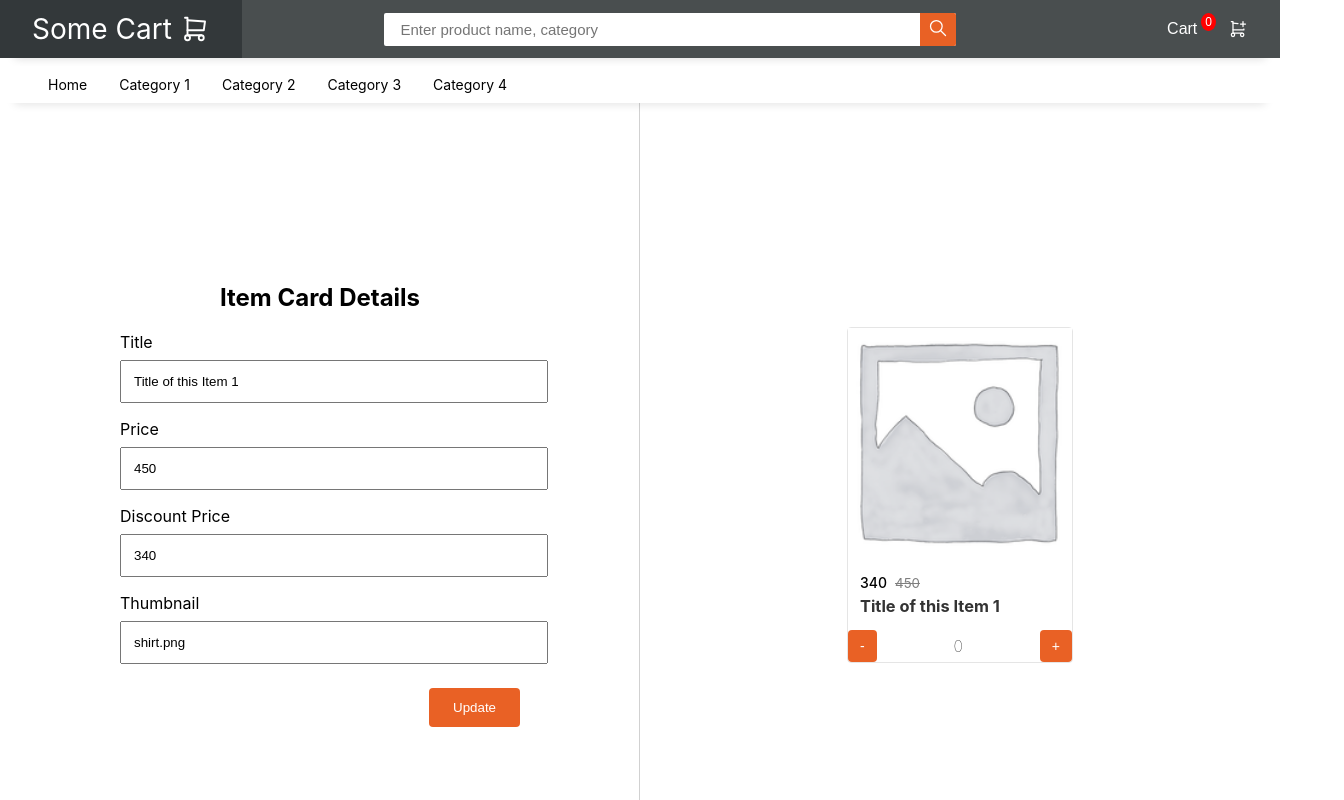
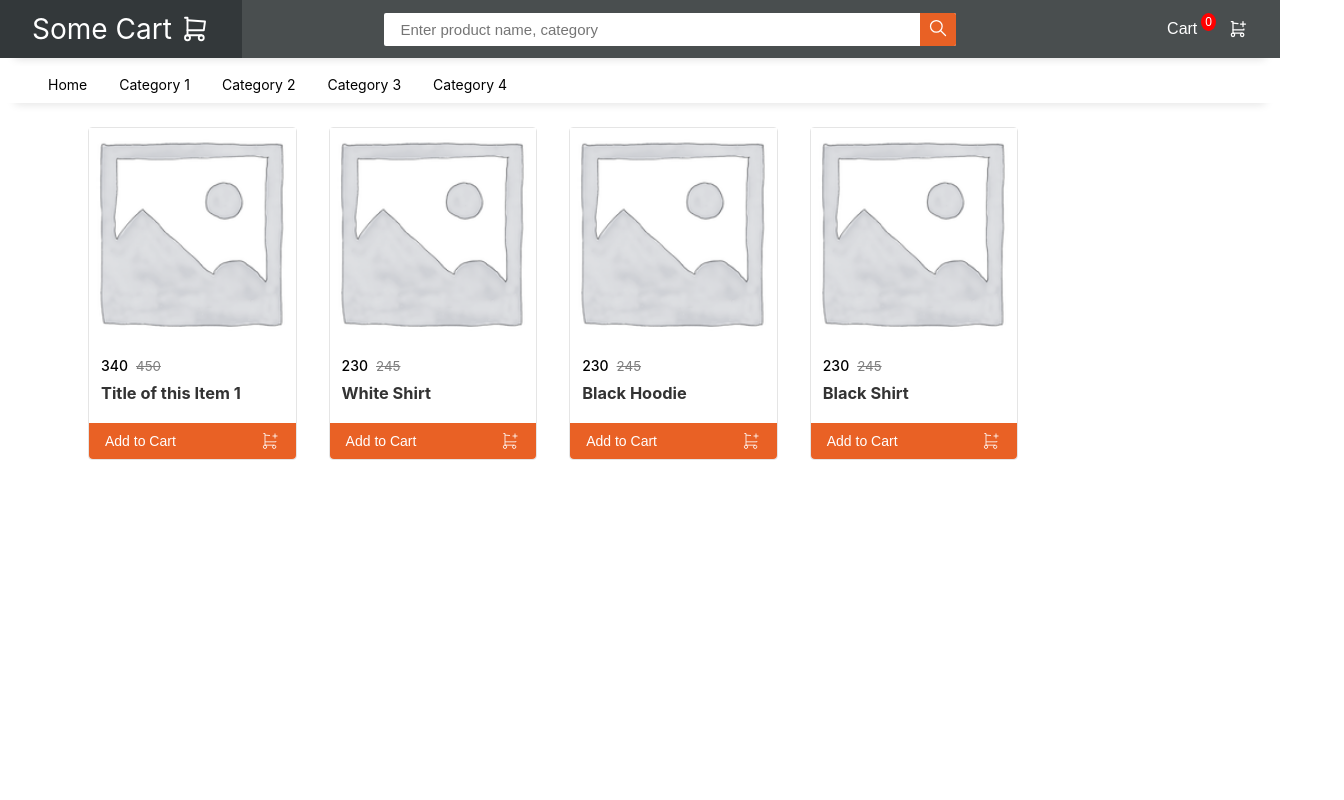
Before and after one commit to Phushyamithra/GFG_React_Module, a React (Create React App) app: page / in a window 1280 px wide. Shown: the top 800 px of the page, 1344 px wide, since content can reach past the window. Built offline with nearby package versions, Linux system fonts and the light colour scheme.

Commit message:
Start commit with map function usage 23-3-24

```diff
--- a/src/components/Item.js
+++ b/src/components/Item.js
@@ -1,26 +1,10 @@
 import cartIcon from '.././assets/icons/cart.svg'
-import {useState} from "react"
 
 // click on add to cart action
 
-const Item = ({data})=>{
+const Item = ({ data }) => {
 
-    const [counter,setCounter] = useState(0);
-
-    const descreaseCounterByOne = () => {
-      let count= counter-1;
-      if(count<0){
-        return;
-      }
-      setCounter(count);
-    }
-
-    const increaseCounterByOne = () => {
-      let count = counter+1;
-      setCounter(count);
-    }
   return (
-
     <div className={"item-card"}>
       <img src={data.thumbnail} className={"img-fluid"} alt="Page shirt item" />
       <div className={"item-card__information"}>
@@ -32,17 +16,10 @@ const Item = ({data})=>{
           <h3>{data.title}</h3>
         </div>
       </div>
-            {/* <button className={"cart-add"} onClick={clickOnCart}>
+      <button className={"cart-add"} >
         <span>Add to Cart</span>
         <img src={cartIcon} alt="Cart logo" />
       </button>
-             */}
-            <div className={"cart-addon"}>
-                <button onClick={descreaseCounterByOne}><span>-</span></button>
-                <span className={"counter"}>{counter}</span>
-                <button onClick={increaseCounterByOne}><span>+</span></button>
-            </div>
-
     </div>
   );
 }
--- a/src/components/ProductList.js
+++ b/src/components/ProductList.js
@@ -1,42 +1,48 @@
 import { useState } from "react"
 import Item from "./Item"
-import Form from "./Form"
 
 const ProductList = () => {
 
 
-    const [item, setItem] = useState({
+    const [items, setItems] = useState([{
         id: 0,
         title: "Title of this Item 1",
         price: 450,
         discountedPrice: 340,
         thumbnail: "shirt.png"
-    })
-    const handleChange = (event) => {
-      setItem({
-        ...item,
-        [event.target.name] : event.target.value
-      })
-    }
-    const submitForm = event => {
-        event.preventDefault();
+    },
+    {
+        id: 1,
+        title: "White Shirt",
+        price: 245,
+        discountedPrice: 230,
+        thumbnail: "shirt.png",
+    },
+    {
+        id: 2,
+        title: "Black Hoodie",
+        price: 245,
+        discountedPrice: 230,
+        thumbnail: "shirt.png",
+    },
+    {
+        id: 3,
+        title: "Black Shirt",
+        price: 245,
+        discountedPrice: 230,
+        thumbnail: "shirt.png",
+    }]
+    );
 
-        if(item.discountedPrice > item.price) {
-            alert("Discounted Price cannot be greater than price")
-            return;
-        }
-        console.log("Data from Form came back "+item);
-    }
 
     return (
-        <div className={"product-wrapper"}>
-            <div className={"form"}>
-                <Form item = {item} onInputChange ={handleChange} onFormSubmission = {submitForm}></Form>
-            </div>
-            <div>
-                <div>
-                    <Item data={item} />
-                </div>
+        <div className={"product-list"}>
+            <div className={"product-list--wrapper"}>
+               {
+                    items.map((item) => {
+                      return(<Item data ={item}/>);
+                    })
+                }
             </div>
         </div>
     )
--- a/src/styles/items.scss
+++ b/src/styles/items.scss
@@ -1,74 +1,14 @@
 @import "./variables";
 
+.product-list {
+    padding: 16px 32px;
+    width: 100%;
+    min-height: 100vh;
 
-.product-wrapper {
-    display: flex;
-    align-items: center;
-    flex-direction: row;
-
-    .form, .form + div {
-        flex-basis: 50%;
-    }
-
-    .form {
-        height: 100vh;
-        width: 100%;
-        position: relative;
-        text-align: center;
+    &--wrapper {
         display: flex;
-        justify-content: center;
-        flex-direction: column;
-        &::after {
-            position: absolute;
-            height: 100vh;
-            right: 0;
-            content: "";
-            border-right: 1px solid rgb(209, 209, 209);
-        }
-
-        form {
-            width: 400px;
-            display: flex;
-            flex-direction: column;
-            margin-left: auto;
-            margin-right: auto;
-            .input-field {
-                text-align: left;
-                margin-bottom: 16px;
-                label {
-                    display: block;
-                    padding-bottom: 8px;
-                }
-                input {
-                    width: 100%;
-                    padding: 12px;
-                }
-            }
-
-            .submit-wrap {
-                margin-left: auto;
-                margin-top: 8px;
-                button {
-                    border: unset;
-                    background-color: $primary;
-                    padding: 12px 24px;
-                    color: $white;
-                    border-radius: 4px;
-                }
-            }
-        }
-    }
-
-    .form + div {
-    // > div {
-        height: 100vh;
-        display: flex;
-        width: 100%;
-
-        & > div {
-            width: 100%;
-            margin: auto;
-        }
+        padding-left: 40px;
+        flex-wrap: wrap;
     }
 }
 
@@ -78,9 +18,8 @@
     flex-direction: column;
     height: inherit;
     padding: 0;
-    // width: 16.6%;
-    width: 35%;
-    margin: auto;
+    width: 16.66%;
+    margin: 16px;
     border: 1px solid rgba($color: $black, $alpha: 0.1);
     border-radius: 4px;
 
@@ -96,15 +35,9 @@
             overflow-x: hidden;
 
             h3 {
-                margin: 4px 0 8px;
+                margin: 8px 0 14px;
             }
         }
-    }
-
-    .cart-message {
-        margin-left: 12px;
-        margin-bottom: 12px;
-        color: rgba(255, 0, 0, 0.623);
     }
 }
 
@@ -136,27 +69,3 @@ button.cart-add {
     width: 100%;
     justify-content: space-between;
 }
-
-.cart-addon {
-    margin-top: auto;
-    display: flex;
-    &__modal {
-        margin-top: 8px;
-    }
-    // margin-top: 8px;
-    justify-content: space-between;
-    align-items: center;
-    button {
-        cursor: pointer;
-        background-color: $primary;
-        border-radius: 4px;
-        border: unset;
-        font-size: 14px;
-        padding: 8px 12px;
-        color: $white;
-    }
-    span.counter {
-        font-weight: lighter;
-        padding: 0 16px;
-    }
-}
```
Lines whose indentation alone changed are shown as unchanged.
